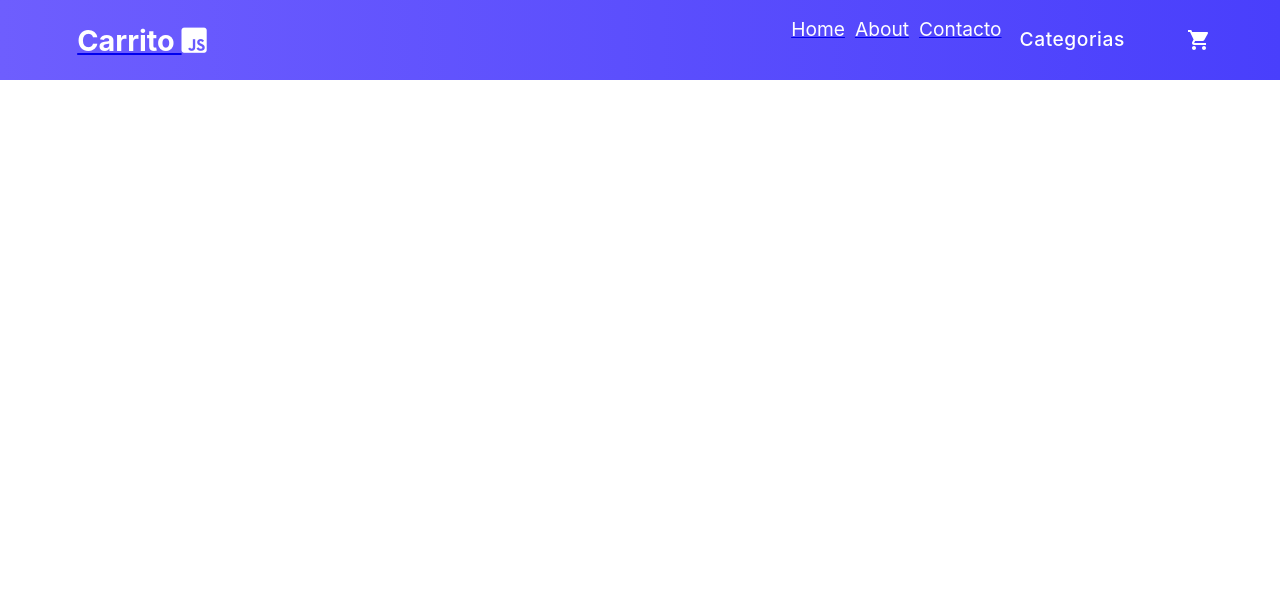
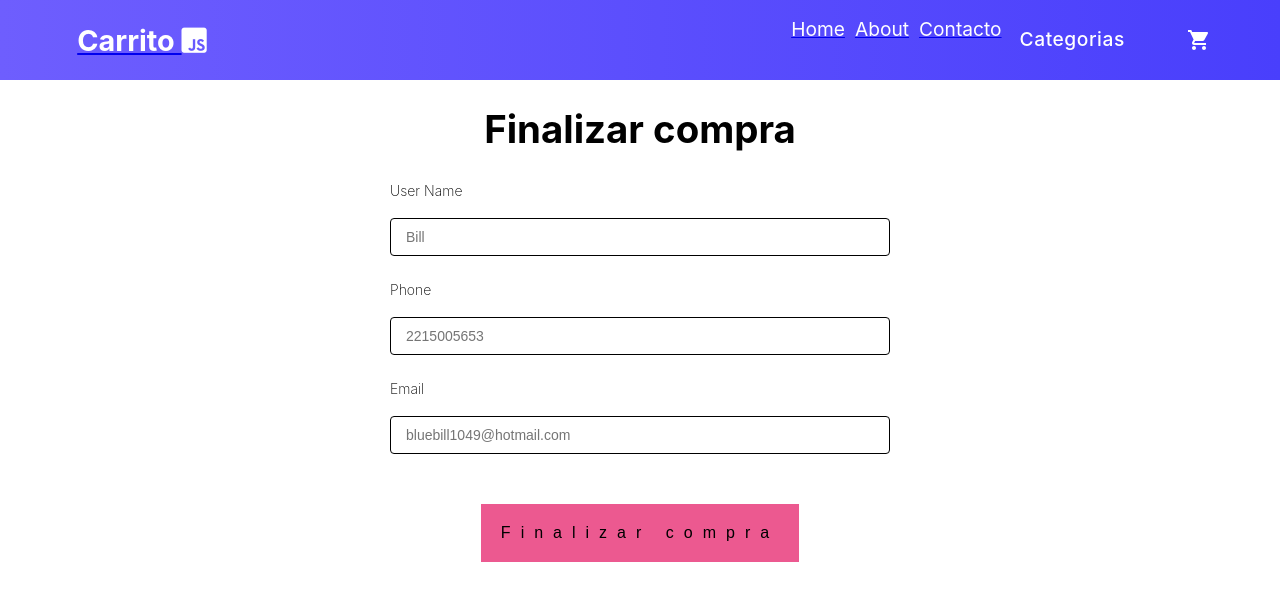
Before and after one commit to agustinroletto/Compus-Gamers, a React (Create React App) app in the folder proyecto/: page /finishCart in a window 1280 px wide. Shown: the top 600 px of the page. Built offline with nearby package versions, Linux system fonts and the light colour scheme.

Commit message:
form finishCart

```diff
--- a/proyecto/package.json
+++ b/proyecto/package.json
@@ -15,6 +15,7 @@
     "react-awesome-slider": "^4.1.0",
     "react-axios": "^2.0.5",
     "react-dom": "^17.0.2",
+    "react-hook-form": "^7.4.0",
     "react-material-ui-carousel": "^2.2.4",
     "react-redux": "^7.2.3",
     "react-router-dom": "^5.2.0",
--- a/proyecto/src/App.js
+++ b/proyecto/src/App.js
@@ -6,8 +6,8 @@ import Contact from "./views/contact/Contact";
 import { BrowserRouter as Router, Route, Switch } from "react-router-dom";
 import Categories from "./views/Categories/Categories";
 import ItemDetailContainer from "./components/ItemDetailContainer/ItemDetailContainer";
-import ItemAdd from "./views/itemAdd/ItemAdd";
 import Cart from "./views/cart/Cart";
+import finishCart from "./views/cart/finishCart/finishCart";
 
 function App() {
   return (
@@ -21,8 +21,8 @@ function App() {
             <Route path="/contact" component={Contact} />
             <Route path="/categories/:categoriesId" component={Categories} />
             <Route path="/item/:Id" component={ItemDetailContainer} />
-            <Route path="/itemAdd" component={ItemAdd} />
             <Route path="/cart" component={Cart} />
+            <Route path="/finishCart" component={finishCart} />
           </Switch>
         </div>
       </Router>
--- a/proyecto/src/views/cart/Cart.js
+++ b/proyecto/src/views/cart/Cart.js
@@ -62,6 +62,11 @@ const Cart = () => {
               <p>Volver al home</p>
             </Button>
           </NavLink>
+          <NavLink activeClassName="active" exact to="/finishCart">
+            <Button variant="contained" color="secondary">
+              <p>Terminar compra</p>
+            </Button>
+          </NavLink>
         </div>
       ) : null}
     </div>
--- /dev/null
+++ b/proyecto/src/views/cart/finishCart/finishCart.css
@@ -0,0 +1,86 @@
+form {
+  max-width: 500px;
+  margin: 0 auto;
+}
+
+input {
+  display: block;
+  box-sizing: border-box;
+  width: 100%;
+  border-radius: 4px;
+  border: 1px solid black;
+  padding: 10px 15px;
+  margin-bottom: 10px;
+  font-size: 14px;
+}
+
+label {
+  line-height: 2;
+  text-align: left;
+  display: block;
+  margin-bottom: 13px;
+  margin-top: 20px;
+  color: black;
+  font-size: 14px;
+  font-weight: 200;
+}
+
+.buttonForm[type="submit"],
+.buttonForm[type="submit"] {
+  background: #ec5990;
+  color: black;
+  text-transform: uppercase;
+  border: none;
+  margin-top: 40px;
+  padding: 20px;
+  font-size: 16px;
+  font-weight: 100;
+  letter-spacing: 10px;
+}
+
+.buttonForm[type="submit"]:hover,
+.buttonForm[type="submit"]:hover {
+  background: #bf1650;
+}
+
+.buttonForm[type="submit"]:active,
+input[type="button"]:active,
+input[type="submit"]:active {
+  transition: 0.3s all;
+  transform: translateY(3px);
+  border: 1px solid transparent;
+  opacity: 0.8;
+}
+
+input:disabled {
+  opacity: 0.4;
+}
+
+input[type="button"]:hover {
+  transition: 0.3s all;
+}
+
+.buttonForm[type="submit"],
+input[type="button"],
+input[type="submit"] {
+  -webkit-appearance: none;
+}
+
+.buttonForm[type="button"] {
+  display: block;
+  appearance: none;
+  background: #333;
+  color: black;
+  border: none;
+  text-transform: uppercase;
+  padding: 10px 20px;
+  border-radius: 4px;
+}
+
+pre {
+  color: black;
+}
+
+hr {
+  margin-top: 30px;
+}
--- /dev/null
+++ b/proyecto/src/views/cart/finishCart/finishCart.js
@@ -0,0 +1,33 @@
+import React from "react";
+import "./finishCart.css";
+import { useState } from "react";
+
+function finishCart() {
+  const newOrders = {
+    name: "",
+    email: "",
+    phone: "",
+    items: [],
+    total: 0,
+  };
+  return (
+    <form>
+      <h1>Finalizar compra</h1>
+      <label htmlFor="Nombre y apellido">User Name</label>
+      <input placeholder="Bill" name="name" />
+
+      <label htmlFor="phone">Phone</label>
+      <input placeholder="2215005653" name="phone" />
+
+      <label htmlFor="email">Email</label>
+      <input placeholder="bluebill1049@hotmail.com" type="text" name="email" />
+
+      <div style={{ color: "blue" }}></div>
+      <button className="buttonForm" type="submit" name="sumbit">
+        Finalizar compra
+      </button>
+    </form>
+  );
+}
+
+export default finishCart;
--- a/proyecto/src/views/itemAdd/ItemAdd.js
+++ /dev/null
@@ -1,11 +0,0 @@
-import React from "react";
-
-function itemAdd() {
-  return (
-    <div>
-      <h2>Ha aniadido un nuevo item</h2>
-    </div>
-  );
-}
-
-export default itemAdd;
```
Also changed, not shown: proyecto/src/views/itemAdd/ItemAdd.css (deleted), 1 other file (tests, documents, lock files or other folders).
